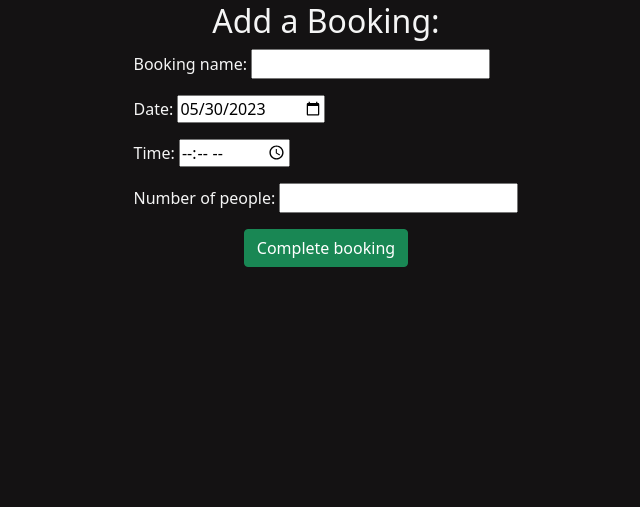
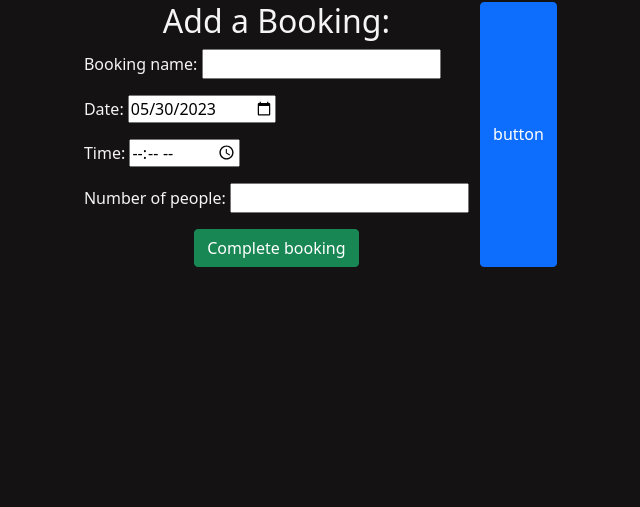
Before and after one commit to MadeleineWalder/SushiCat, a Django app: page /add in a window 1280 px wide. Shown: the part 91-598 px from the top of the page, without its empty margins (314-954 px from the left). Run offline with Django 3.2, Linux system fonts and the light colour scheme; some libraries are stand-ins or nearby versions; some web fonts are replaced.

Commit message:
Tried and failed to add an alert or modal for invalid booking date

```diff
--- a/restaurant/models.py
+++ b/restaurant/models.py
@@ -20,6 +20,7 @@ class Booking(models.Model):
     time = models.TimeField()
     number_of_people = models.IntegerField()
 
+
     class Meta:
         ordering = ['date']
 
--- a/restaurant/templates/restaurant/add_bookings.html
+++ b/restaurant/templates/restaurant/add_bookings.html
@@ -9,10 +9,36 @@
             {% csrf_token %}
             {{ form.as_p }}
             <div class="center-btn">
-                <button type="submit" class="btn btn-success">Complete booking</button>
+                <button type="submit" class="btn btn-success">
+                    Complete booking
+                </button>
             </div>
+
         </form>
     </div>
+    <button id="alert-btn" class="btn btn-primary">
+        button
+    </button>
 </div>
 
+<script>
+    // Trigger button
+    let button = document.querySelector("#alert-btn");
+
+    // Alert container
+    let container = document.querySelector("#alert-container");
+
+    // Create click event listener on trigger button
+    button.addEventListener("click", () => {
+
+    // When user click on trigger #button, insert .alert element into #container
+    container.innerHTML =
+        `<div class="alert alert-primary alert-dismissible fade" role="alert">
+        Primary alert with custom close button
+        <button type="button" class="btn-close" data-dismiss="alert" aria-label="Close"></button>
+        </div>`
+    ;
+    });
+</script>
+
 {%endblock%}
```
